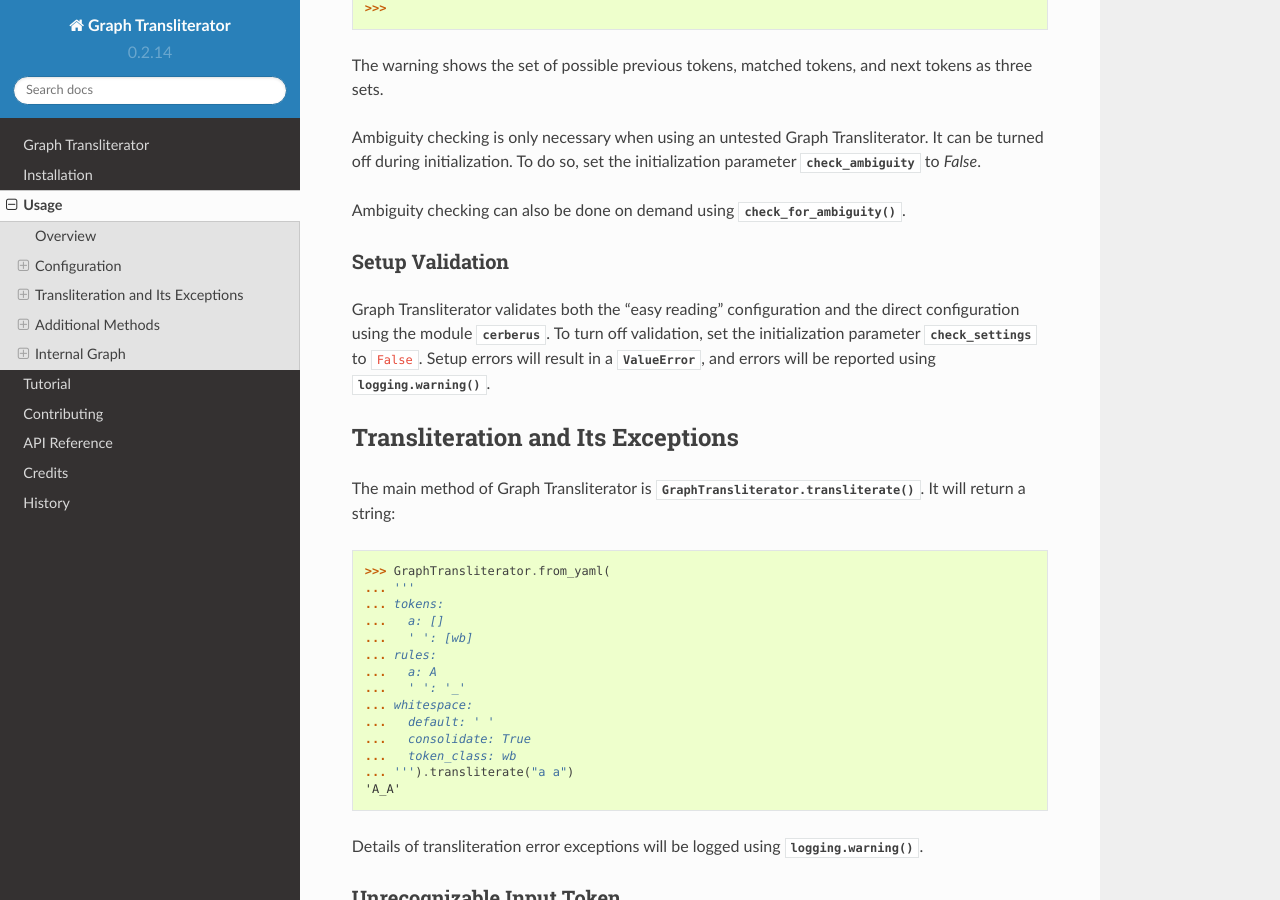
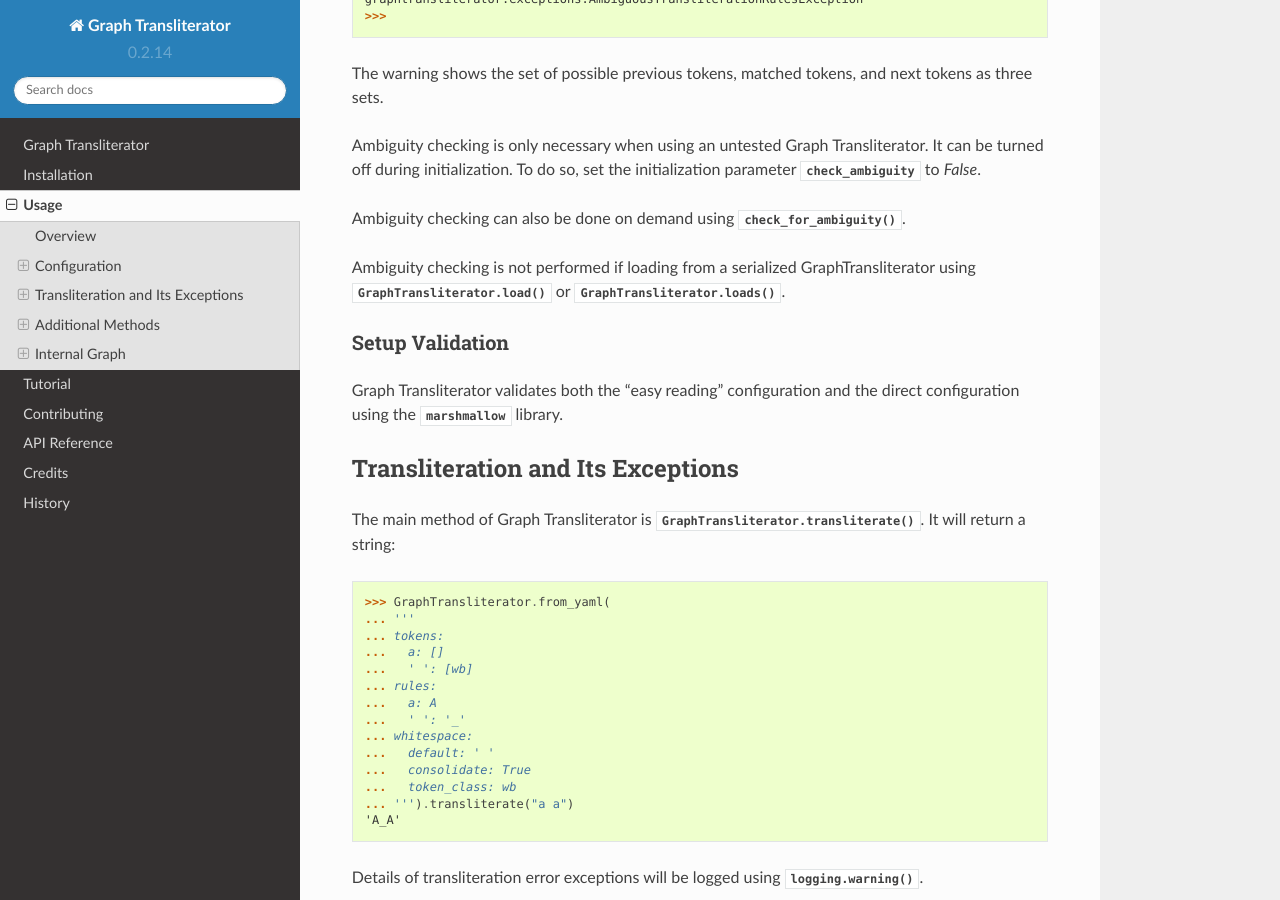
Before and after one commit to seanpue/graphtransliterator, a Sphinx documentation site: the page built from docs/usage.rst, in a window 1280 px wide and 900 px high, scrolled down 8955 px. Built offline with Sphinx 7.4.7 and the Read the Docs theme 2.0.0, drawn with Linux system fonts in a browser that asks for light colours; some of the changed text lies outside the part shown.

Commit message:
fixes to from_dict; revision of docs in process

```diff
--- a/docs/usage.rst
+++ b/docs/usage.rst
@@ -396,7 +396,8 @@
 --------------------
 In addition to using  :meth:`GraphTansliterator.from_yaml` and
 :meth:`GraphTransliterator.from_yaml_file`, Graph Transliterator can
-also be configured and initialized directly using basic Python types:
+also be configured and initialized directly using basic Python types
+passed as dictionary to :meth:`GraphTransliterator.from_dict`
 
 >>> settings = {
 ...   'tokens': {'a': ['vowel'],
@@ -415,8 +416,7 @@
 ...   'metadata': {
 ...       'author': 'Author McAuthorson'}
 ... }
->>> gt = GraphTransliterator(settings['tokens'], settings['rules'], settings['onmatch_rules'],
-... settings['whitespace'], settings['metadata'])
+>>> gt = GraphTransliterator.from_dict(settings)
 >>> gt.transliterate('a')
 'A'
 
@@ -467,13 +467,13 @@
 Ambiguity checking can also be done on demand using
 :meth:`check_for_ambiguity`.
 
+Ambiguity checking is not performed if loading from a serialized GraphTransliterator
+using :meth:`GraphTransliterator.load` or :meth:`GraphTransliterator.loads`.
+
 Setup Validation
 ----------------
 Graph Transliterator validates both the "easy reading" configuration and the
-direct configuration using the module :py:mod:`cerberus`. To turn off
-validation, set the initialization parameter :obj:`check_settings` to
-``False``. Setup errors will result in a :obj:`ValueError`, and errors will be
-reported using :func:`logging.warning`.
+direct configuration using the :py:mod:`marshmallow` library.
 
 Transliteration and Its Exceptions
 ==================================
@@ -568,12 +568,19 @@
 Graph Transliterator also offers a few additional methods that may be
 useful for particular tasks.
 
-Serialization
--------------
+Serialization and Deserialization
+---------------------------------
 
 The settings of a Graph Transliterator can be serialized using
-:meth:`serialize`. It returns all of the settings of an initialized Graph
-Transliterator as a dictionary.
+:meth:`GraphTransliterator.dump`, which returns a dictionary of native Python data
+types. A JSON string of the same can be accessed using
+:meth:`GraphTransliterator.dumps`.
+
+A GraphTransliterator can be loaded from serialized settings, e.g. in an API context,
+using :meth:`GraphTransliterator.load` and from JSON data as
+:meth:`GraphTransliterator.loads`. Because they are intended to be quick, neither method
+performs ambiguity checks or strict validation checking.
+
 
 Matching at an Index
 --------------------
```
Also changed, not shown: _scratch.ipynb, 1 other file.
